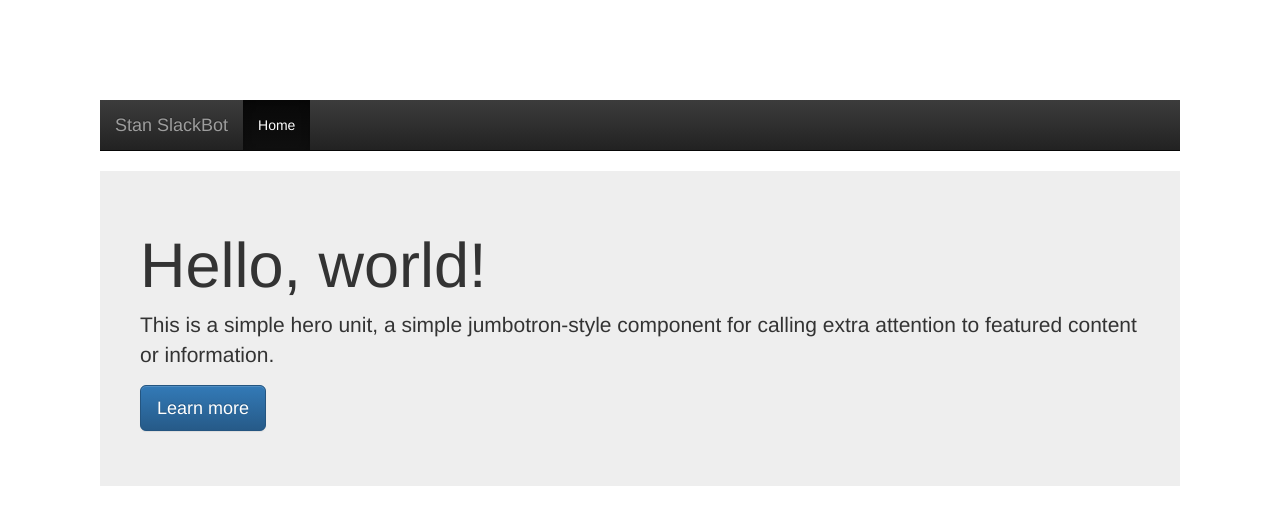
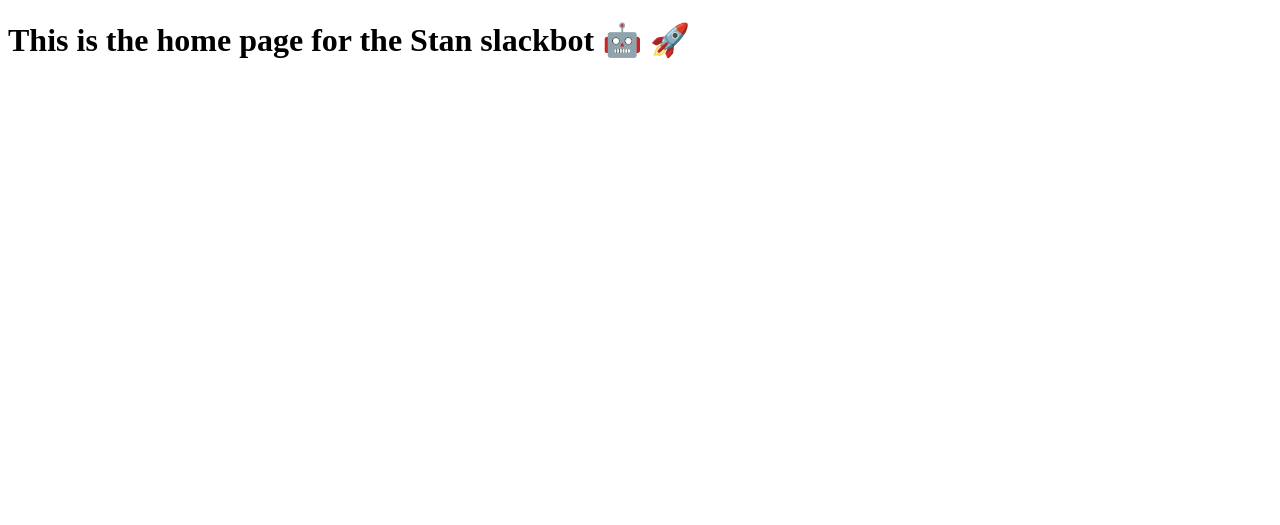
Before and after one commit to kris927b/Stan-SlackBot, a Node server app: page / in a window 1280 px wide. Shown: the top 525 px of the page. Run offline with Node 20, Linux system fonts and the light colour scheme; some libraries are stand-ins or nearby versions.

Commit message:
Hating HTML atm

```diff
--- a/views/pages/index.ejs
+++ b/views/pages/index.ejs
@@ -2,28 +2,8 @@
 <html>
 <head>
   <title>Stan</title>
-  <script src="https://ajax.googleapis.com/ajax/libs/jquery/1.11.2/jquery.min.js"></script>
-  <link rel="stylesheet" href="https://maxcdn.bootstrapcdn.com/bootstrap/3.3.1/css/bootstrap.min.css">
-  <link rel="stylesheet" href="https://maxcdn.bootstrapcdn.com/bootstrap/3.3.1/css/bootstrap-theme.min.css">
-  <script src="https://maxcdn.bootstrapcdn.com/bootstrap/3.3.1/js/bootstrap.min.js"></script>
 </head>
 <body>
-  <div style="margin:100px;">
-    <nav class="navbar navbar-inverse navbar-static-top">
-  <div class="container">
-    <a class="navbar-brand" href="/">Stan SlackBot</a>
-    <ul class="nav navbar-nav">
-      <li class="active">
-        <a href="/">Home</a>
-      </li>
-    </ul>
-  </div>
-</nav>
-    <div class="jumbotron"  style="padding:40px;">
-      <h1>Hello, world!</h1>
-      <p>This is a simple hero unit, a simple jumbotron-style component for calling extra attention to featured content or information.</p>
-      <p><a class="btn btn-primary btn-lg" href="#" role="button">Learn more</a></p>
-    </div>
-  </div>
+  <h1>This is the home page for the Stan slackbot &#x1F916; &#x1F680;</h1>
 </body>
 </html>
```
